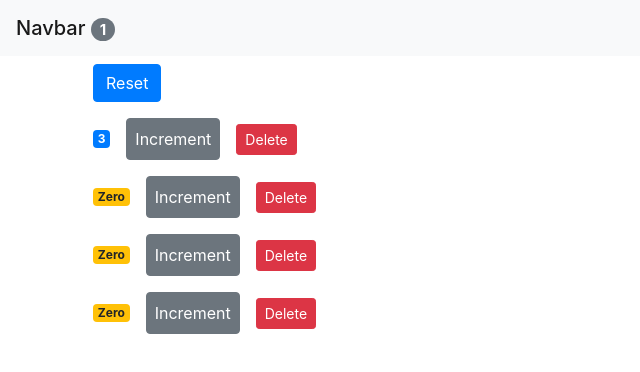
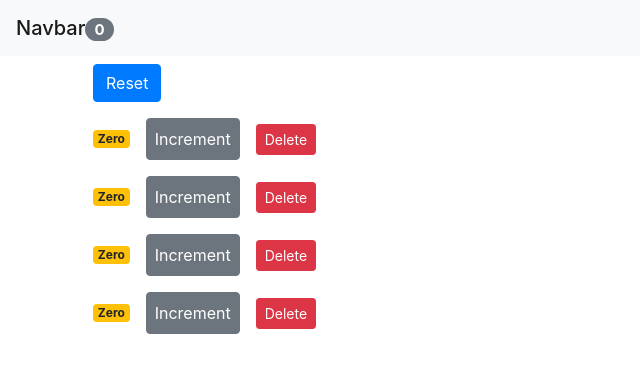
Before and after one commit to Saairajj/new-app, a React (Create React App) app: page / in a window 1280 px wide. Shown: the top 372 px of the page, without its empty margins (0-640 px from the left). Built offline with nearby package versions, Linux system fonts and the light colour scheme.

Commit message:
Lifting up the state

```diff
--- a/src/App.js
+++ b/src/App.js
@@ -7,7 +7,7 @@ import React, { Component } from 'react';
 class App extends Component {
   state = {
     counters: [
-      {id:1, value:3},
+      {id:1, value:0},
       {id:2, value:0},
       {id:3, value:0},
       {id:4, value:0}
--- a/src/components/counters.jsx
+++ b/src/components/counters.jsx
@@ -4,6 +4,8 @@ import Counter from './counter';
 class Counters extends Component {
 
   render() {
+
+    const { onReset, counters, onDelete, onIncrement } = this.props;
     return (
       <div>
         <button
--- a/src/components/navbar.jsx
+++ b/src/components/navbar.jsx
@@ -1,13 +1,13 @@
 import React, { Component } from 'react';
 
-class Navbar extends Component {
-  render() {
-    return (
-      <nav className="navbar navbar-light bg-light">
-      <span className="navbar-brand mb-0 h1">Navbar  <span className="badge badge-pill badge-secondary">{this.props.totalCounters}</span> </span>
+
+
+const Navbar = ({totalCounters}) => {
+  return (
+    <nav className="navbar navbar-light bg-light">
+    <span className="navbar-brand mb-0 h1">Navbar<span className="badge badge-pill badge-secondary">{totalCounters}</span> </span>
     </nav>
-      );
-  }
+    );
 }
 
 export default Navbar;
```
